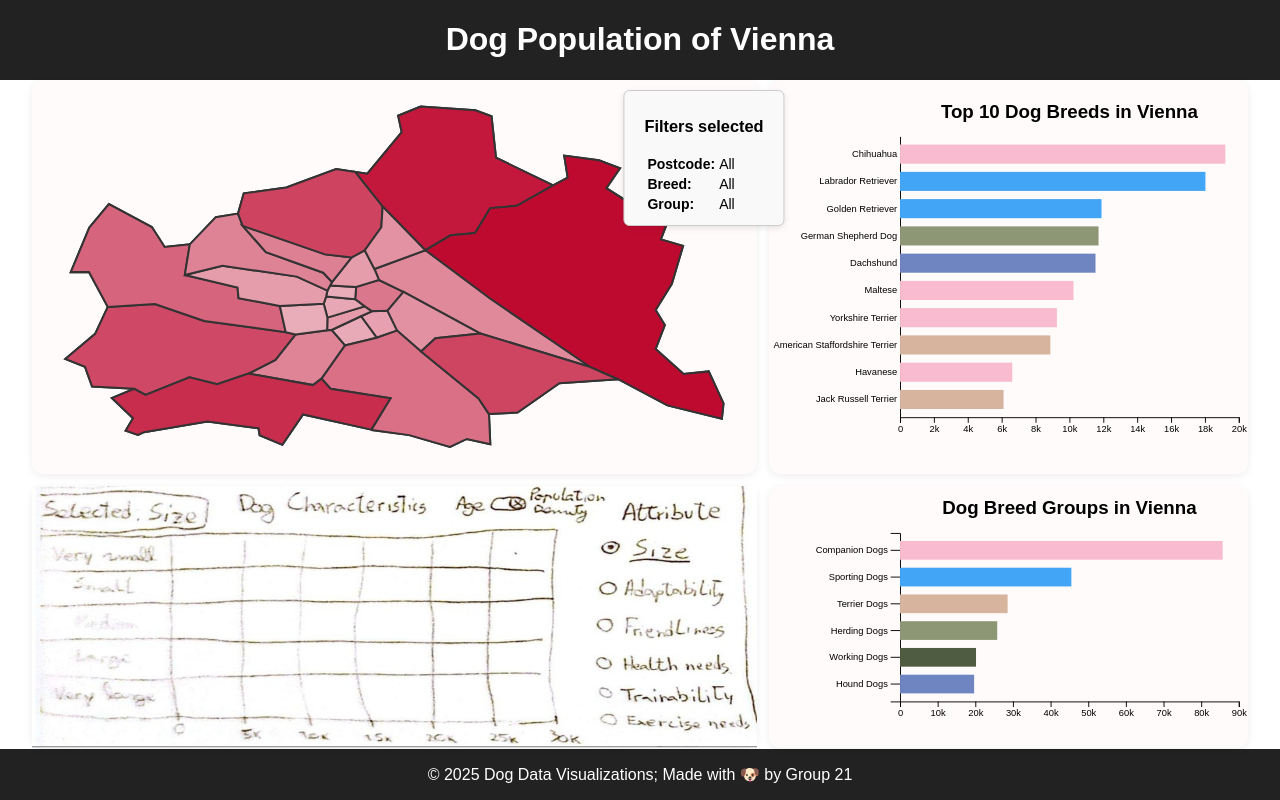
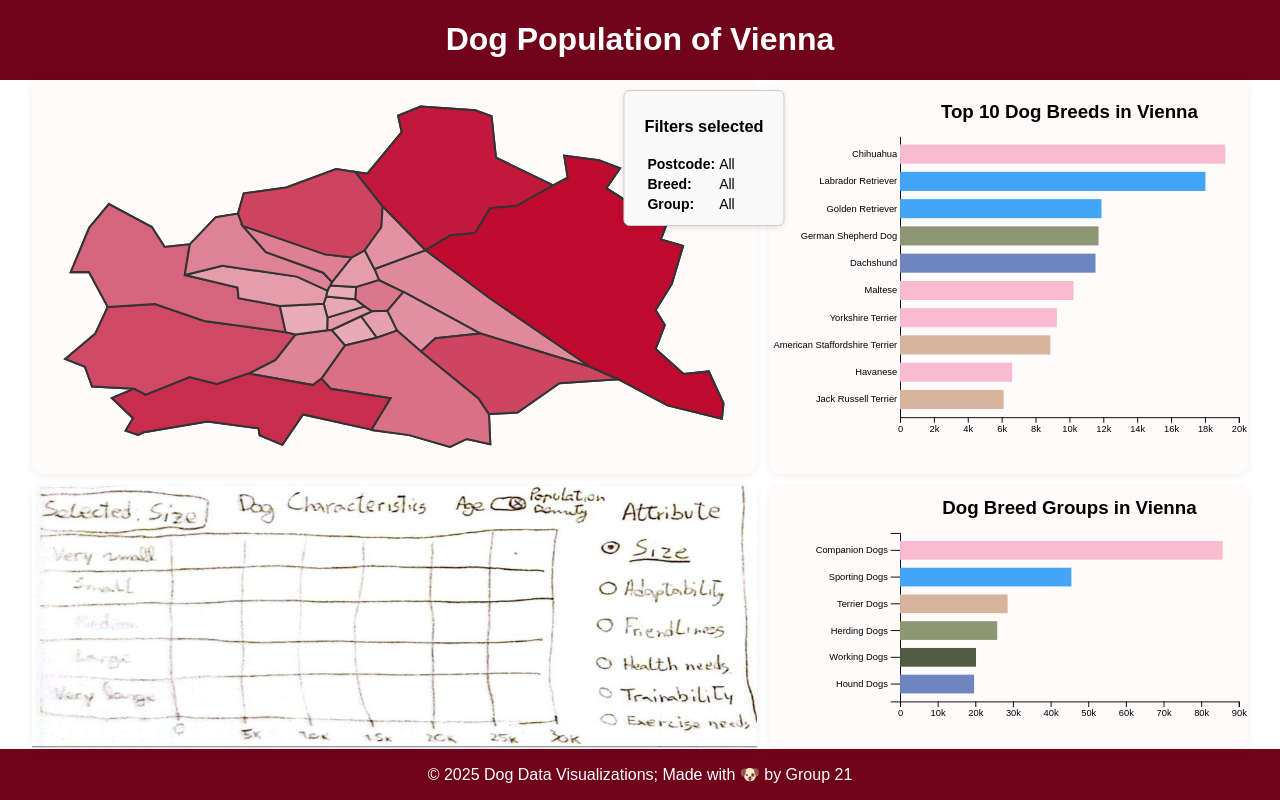
Before and after one commit to pinhoj/InfoVis, a website: page index.html in a window 1280 px wide. Drawn offline with nearby package versions, Linux system fonts and the light colour scheme; some packages are replaced by stand-ins of ours; a script that the page names is missing.

Commit message:
"Vienna Red" in index now.

```diff
--- a/style.css
+++ b/style.css
@@ -9,7 +9,7 @@ html, body {
 
 
 header {
-  background: #222;
+  background: #70031A;
   color: #fff;
   position:absolute;
   padding: 0;
@@ -21,7 +21,7 @@ header {
 
 footer {
   z-index:-1;
-  background: #222;
+  background: #70031A;
   color: #fff;
   text-align: center;
   position: fixed;
```
